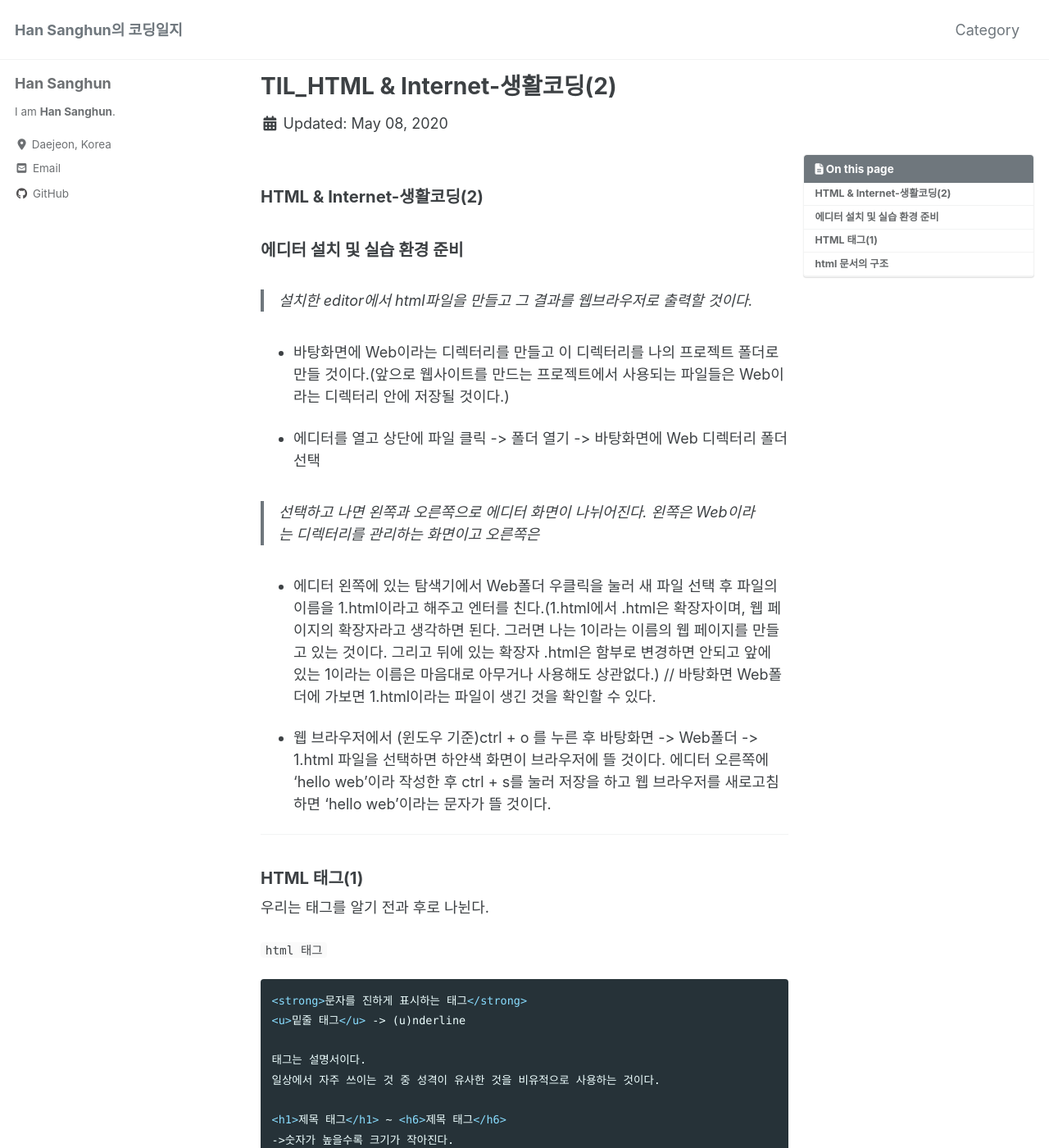
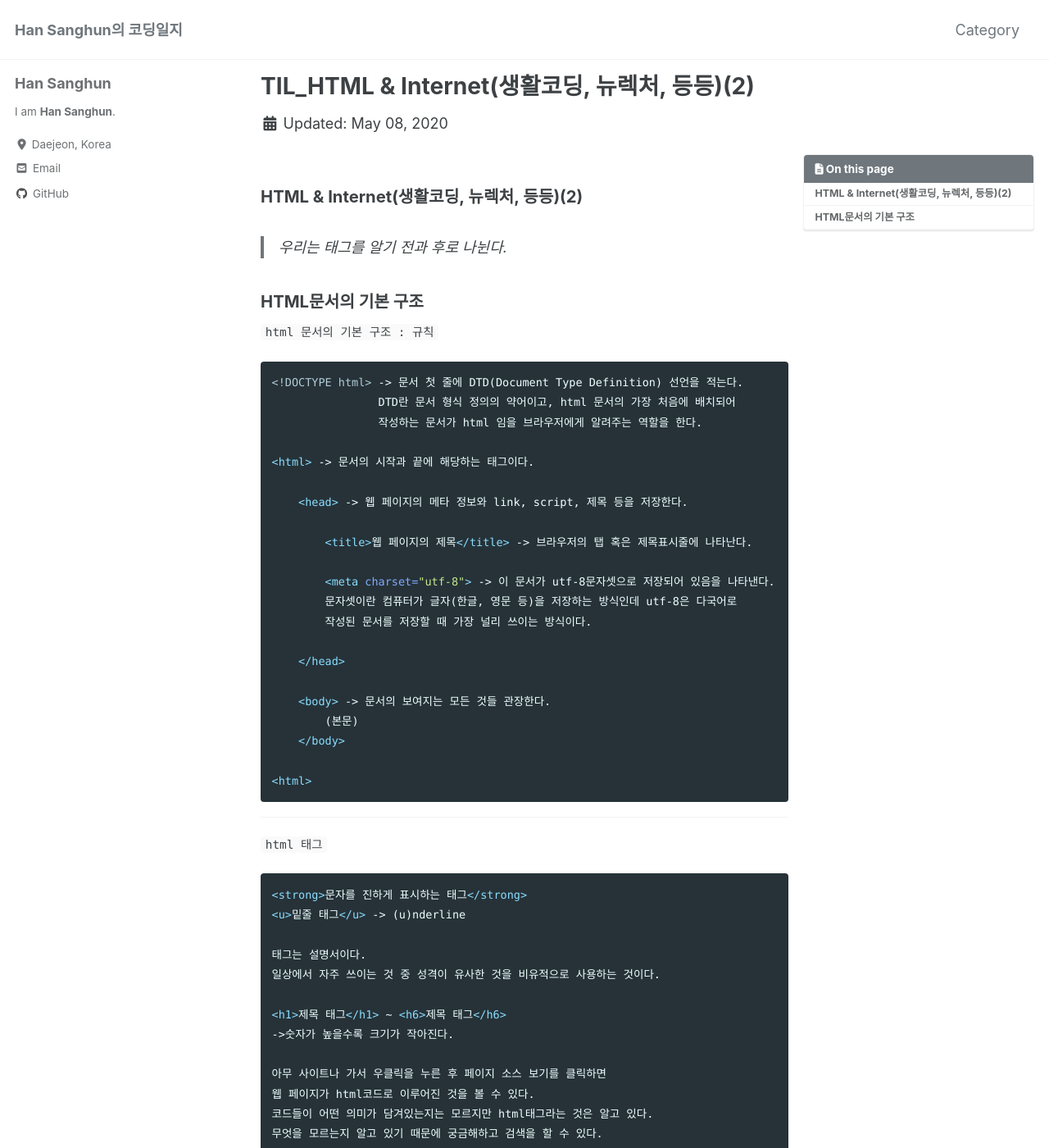
Before and after one commit to HanSanghun94/HanSanghun94.github.io, a Jekyll site: the page built from _posts/2020-05-08-html(2).md, in a window 1280 px wide and 1400 px high. Shown: the whole window at 82% size. Built offline with Jekyll 4.4.1, drawn with Linux system fonts in a browser that asks for light colours; cached includes are drawn as plain includes; nearby versions of some CDN libraries; some of the changed text lies outside the part shown.

Commit message:
TIL_html 공부

````diff
--- a/_posts/2020-05-05-html(1).md
+++ b/_posts/2020-05-05-html(1).md
@@ -1,5 +1,5 @@
 ---
-title : "TIL_HTML & Internet-생활코딩(1)"
+title : "TIL_HTML & Internet(생활코딩, 뉴렉처, 등등)(1)"
 category :
     - "HTML"
 tags :
@@ -9,17 +9,36 @@ tags :
 
 toc : true
 ---
-<h3>HTML & Internet-생활코딩(1)</h3>
-
-### 실습 전 기본이론
+<h3>HTML & Internet(생활코딩, 뉴렉처, 등등)(1)</h3>
 
 >나는 지금부터 상상력이 풍부한 엔지니어이다.
 
-_HyperText Markup Language = HTML_
+### Internet과 Web의 차이점과 관계
 
-* 만들기 전 무엇을 만들 것인가를 설계하는 또 그려보는 과정을 기획이라고 하고 이런 일을 하는 사람들을 현업에서는 <b>기획자</b>라고 한다.
+웹은 '월드 와이드 웹(World Wide Web)'의 줄임말이며, 저작권이 없는 Public Domain이다. (혼자 독점을 하면 오래가지 못한다.)
 
-* 코딩을 하는데 있어서 사람이 하는 일과 기계가 하는 일 또 무엇이 원인이고 결과인지 추론을 해보자.
+<b>인터넷</b>은 <u>컴퓨터가 서로 연결되어 통신을 주고받는, 컴퓨터끼리의 네트워크를 일컫는 말</u>이고, <b>웹</b>은 <u>그 인터넷상에 정보가 얽혀있는 무형의 정보 문서 네트워크를 말한다.</u> (여기서 네트워크는 간단하게 '통신망' 정도로 이해하면 된다.) 인터넷에선 웹(문서) 뿐만 아니라 전자 메일, 파일 전송, 명령어를 전송하는 서비스가 쓰인다. 현재 웹에서 이 서비스들을 제공하고, 인터넷의 활용도에 있어 '웹'이 차지하는 비중이 워낙 높다 보니 두 단어가 거의 같은 의미로 쓰이기도 한다. <b>하지만 인터넷과 웹은 결코 같은 의미가 아니다.</b>
+
+>Internet과 Web을 비유하자면 Internet이라는 바다 위에 Web이라는 수많은 섬들이 떠 있는것이다.
+
+[인터넷과 웹의 차이](https://www.betterweb.or.kr/blog/%EC%9B%B9%EA%B3%BC-%EC%9B%B9-%EA%B2%80%EC%83%89-%EC%9B%B9%EC%9D%B4%EB%9E%80-%EB%AC%B4%EC%97%87%EC%9D%B8%EA%B0%80/)
+
+[인터넷과 웹의 차이2/뉴렉처](https://www.youtube.com/watch?v=VTqXe3ycOeY&list=PLq8wAnVUcTFUffyIZTTV0LZr1RrfQEuHX&index=2)
+
+---
+
+### 웹 퍼블리싱은 무엇이고 웹 문서의 구조는 어떻게 잡는가?
+
+웹 퍼블리싱이란? -> 웹 문서를 만드는 것
+html로 컨텐츠의 구조를 만들고 css로 스타일링을 하는 것
+
+만들기 전 무엇을 만들 것인가를 설계하는 또 그려보는 과정을 기획이라고 하고 이런 일을 하는 사람들을 현업에서는 <b>기획자</b>라고 한다.
+
+디자이너 -> 웹 퍼블리셔
+
+---
+
+코딩을 하는데 있어서 <b>사람이 하는 일</b>과 <b>기계가 하는 일</b> 또 무엇이 <b>원인</b>이고 <b>결과</b>인지 추론을 해보자.
 
 사람이 하는 일(=원인)을 부르는 표현들
 - 부호 또는 신호라는 의미에서 <b>코드</b>
@@ -32,10 +51,33 @@ _HyperText Markup Language = HTML_
 
 이러한 표현들은 같은 대상을 바라보는 관점에 따라 표현이 조금씩 달라지는 것에 불과하다. <b>즉 원인인 코드를 통해서 결과를 만든다는 것이 코딩을 이해하는 핵심이다.</b>
 
-* 세상에는 다양한 종류의 코드들이 있지만 <b>웹페이지를 만드는 코드가 HTML이다. 그리고 <u>*HTML은 쉽지만 중요하다</u></b>
+---
 
->Web은 저작권이 없는 Public Domain이다. 혼자 독점을 하면 오래 가지 못한다.
+### HTML이란? / HTML의 의미
 
-* HTML을 코딩하기 위해서는 웹브라우저(Chrome, Internet Explorer, Whale)와 코드를 작성하는 프로그램(= Editor = 편집기)이 필요하다. 컴퓨터에도 훌륭한 에디터(윈도우 - 메모장, 맥 - Textedit)가 있지만 원래 용도가 코드를 작성하는 것이 아니기에 나는 코드를 작성하는데 최적화되어 있는 편집기를 사용할 것이다. 브라우저에 최신 에디터를 검색해서 다운로드하자. 검색방법은 <b>ex) best HTML Editor 2020</b>
+_HyperText Markup Language = HTML_
 
->2020년 기준 Visual Studio Code를 사용중이다.
+ - HyperText -> 사용자의 선택의 따라 원하는 페이지로 이동할 수 있도록 조직화된 정보를 의미(a 태그 -> 링크 태그)
+
+ - Markup Language -> 태그의 형식과 규칙을 정의한 언어
+
+세상에는 다양한 종류의 코드들이 있지만 <b>웹페이지를 만드는 코드가 HTML이다. 그리고 <u>*HTML은 쉽지만 중요하다</u></b>
+
+---
+
+### 에디터 설치 및 실습 환경 준비
+
+HTML을 코딩하기 위해서는 웹브라우저(Chrome, Internet Explorer, Whale)와 코드를 작성하는 프로그램(= Editor = 편집기)이 필요하다. 컴퓨터에도 훌륭한 에디터(윈도우 - 메모장, 맥 - Textedit)가 있지만 원래 용도가 코드를 작성하는 것이 아니기에 나는 코드를 작성하는데 최적화되어 있는 편집기를 사용할 것이다. 브라우저에 최신 에디터를 검색해서 다운로드하자. 검색방법은 <b>ex) best HTML Editor 2020</b> // 2020년 기준 Visual Studio Code를 사용중이다.
+
+>설치한 editor에서 html파일을 만들고 그 결과를 웹브라우저로 출력할 것이다.
+
+<p>1. 바탕화면에 Web이라는 디렉터리를 만들고 이 디렉터리를 나의 프로젝트 폴더로 만들 것이다.(앞으로 웹사이트를 만드는 프로젝트에서 사용되는 파일들은 Web이라는 디렉터리 안에 저장될 것이다.)
+
+<p>2. 에디터를 열고 상단에 파일 클릭 -> 폴더 열기 -> 바탕화면에 Web 디렉터리 폴더 선택
+
+<p>3. 에디터 왼쪽에 있는 탐색기에서 Web폴더 우클릭을 눌러 새 파일 선택 후 파일의 이름을 1.html이라고 해주고 엔터를 친다.(1.html에서 .html은 확장자이며, 웹 페이지의 확장자라고 생각하면 된다. 그러면 나는 1이라는 이름의 웹 페이지를 만들고 있는 것이다. 그리고 뒤에 있는 확장자 .html은 함부로 변경하면 안되고 앞에 있는 1이라는 이름은 마음대로 아무거나 사용해도 상관없다.)
+// 바탕화면 Web폴더에 가보면 1.html이라는 파일이 생긴 것을 확인할 수 있다.
+
+<p>4. 웹 브라우저에서 (윈도우 기준)ctrl + o 를 누른 후 바탕화면 -> Web폴더 -> 1.html 파일을 선택하면 하얀색 화면이 브라우저에 뜰 것이다. 에디터 오른쪽에 'hello web'이라 작성한 후 ctrl + s를 눌러 저장을 하고 웹 브라우저를 새로고침하면 'hello web'이라는 문자가 뜰 것이다.
+
+---
--- a/_posts/2020-05-08-html(2).md
+++ b/_posts/2020-05-08-html(2).md
@@ -1,5 +1,5 @@
 ---
-title : "TIL_HTML & Internet-생활코딩(2)"
+title : "TIL_HTML & Internet(생활코딩, 뉴렉처, 등등)(2)"
 category :
     - "HTML"
 tags :
@@ -9,28 +9,39 @@ tags :
 
 toc : true
 ---
-<h3>HTML & Internet-생활코딩(2)</h3>
+<h3>HTML & Internet(생활코딩, 뉴렉처, 등등)(2)</h3>
 
-### 에디터 설치 및 실습 환경 준비
+>우리는 태그를 알기 전과 후로 나뉜다.
 
->설치한 editor에서 html파일을 만들고 그 결과를 웹브라우저로 출력할 것이다.
+### HTML문서의 기본 구조
 
-* 바탕화면에 Web이라는 디렉터리를 만들고 이 디렉터리를 나의 프로젝트 폴더로 만들 것이다.(앞으로 웹사이트를 만드는 프로젝트에서 사용되는 파일들은 Web이라는 디렉터리 안에 저장될 것이다.)
+`html 문서의 기본 구조 : 규칙`
 
-* 에디터를 열고 상단에 파일 클릭 -> 폴더 열기 -> 바탕화면에 Web 디렉터리 폴더 선택
+```html
+<!DOCTYPE html> -> 문서 첫 줄에 DTD(Document Type Definition) 선언을 적는다.
+                DTD란 문서 형식 정의의 약어이고, html 문서의 가장 처음에 배치되어
+                작성하는 문서가 html 임을 브라우저에게 알려주는 역할을 한다.
 
->선택하고 나면 왼쪽과 오른쪽으로 에디터 화면이 나뉘어진다. 왼쪽은 Web이라는 디렉터리를 관리하는 화면이고 오른쪽은
+<html> -> 문서의 시작과 끝에 해당하는 태그이다.
 
-* 에디터 왼쪽에 있는 탐색기에서 Web폴더 우클릭을 눌러 새 파일 선택 후 파일의 이름을 1.html이라고 해주고 엔터를 친다.(1.html에서 .html은 확장자이며, 웹 페이지의 확장자라고 생각하면 된다. 그러면 나는 1이라는 이름의 웹 페이지를 만들고 있는 것이다. 그리고 뒤에 있는 확장자 .html은 함부로 변경하면 안되고 앞에 있는 1이라는 이름은 마음대로 아무거나 사용해도 상관없다.)
-// 바탕화면 Web폴더에 가보면 1.html이라는 파일이 생긴 것을 확인할 수 있다.
+    <head> -> 웹 페이지의 메타 정보와 link, script, 제목 등을 저장한다.
 
-* 웹 브라우저에서 (윈도우 기준)ctrl + o 를 누른 후 바탕화면 -> Web폴더 -> 1.html 파일을 선택하면 하얀색 화면이 브라우저에 뜰 것이다. 에디터 오른쪽에 'hello web'이라 작성한 후 ctrl + s를 눌러 저장을 하고 웹 브라우저를 새로고침하면 'hello web'이라는 문자가 뜰 것이다.
+        <title>웹 페이지의 제목</title> -> 브라우저의 탭 혹은 제목표시줄에 나타난다.
+
+        <meta charset="utf-8"> -> 이 문서가 utf-8문자셋으로 저장되어 있음을 나타낸다.
+        문자셋이란 컴퓨터가 글자(한글, 영문 등)을 저장하는 방식인데 utf-8은 다국어로
+        작성된 문서를 저장할 때 가장 널리 쓰이는 방식이다.
+
+    </head>
+
+    <body> -> 문서의 보여지는 모든 것들 관장한다.
+        (본문)
+    </body>
+
+<html>
+```
 
 ---
-
-### HTML 태그(1)
-
-우리는 태그를 알기 전과 후로 나뉜다.
 
 `html 태그`
 
@@ -92,35 +103,6 @@ target="_blank" 필수 속성x, title="링크가 무엇인지 툴팁으로 설
 
 ---
 
-### html 문서의 구조
-
-`html 문서의 구조`
-
-```html
-<!doctype html> -> 문서 첫 줄에 DTD(Document Type Definition)선언을 적는다.
-                DTD란 문서 형식 정의의 약어이고, html 문서의 가장 처음에 배치되어
-                작성하는 문서가 html임을 브라우저에게 알려주는 역할을 한다.
-
-<html> -> 문서의 시작과 끝에 해당하는 태그이다.
-
-    <head> -> 웹 페이지의 메타 정보와 제목을 저장한다.
-
-        <title>웹 페이지의 제목</title> -> 브라우저의 탭 혹은 제목표시줄에 나타난다.
-
-        <meta charset="utf-8"> -> 이 문서가 utf-8문자셋으로 저장되어 있음을 나타낸다.
-        문자셋이란 컴퓨터가 글자(한글, 영문 등)을 저장하는 방식인데 utf-8은 다국어로
-        작성된 문서를 저장할 때 가장 널리 쓰이는 방식이다.
-
-    </head>
-
-    <body> -> 문서의 보여지는 모든 것들 관장한다.
-        (본문)
-    </body>
-
-<html>
-```
----
-
 [유튜브 - 생활코딩/웹사이트 완성 참조](https://www.youtube.com/watch?v=w5S0GACgL3U&list=PLuHgQVnccGMDZP7FJ_ZsUrdCGH68ppvPb&index=15)
 
 ---
````
